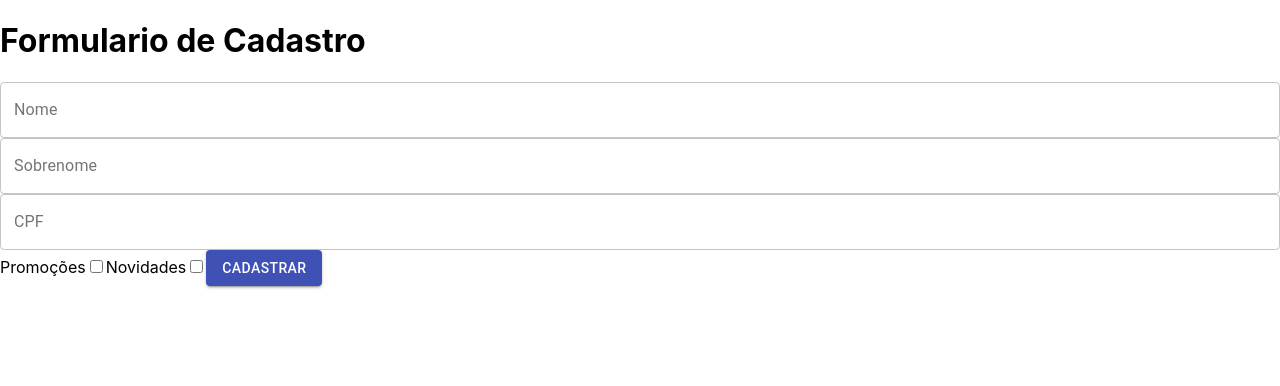
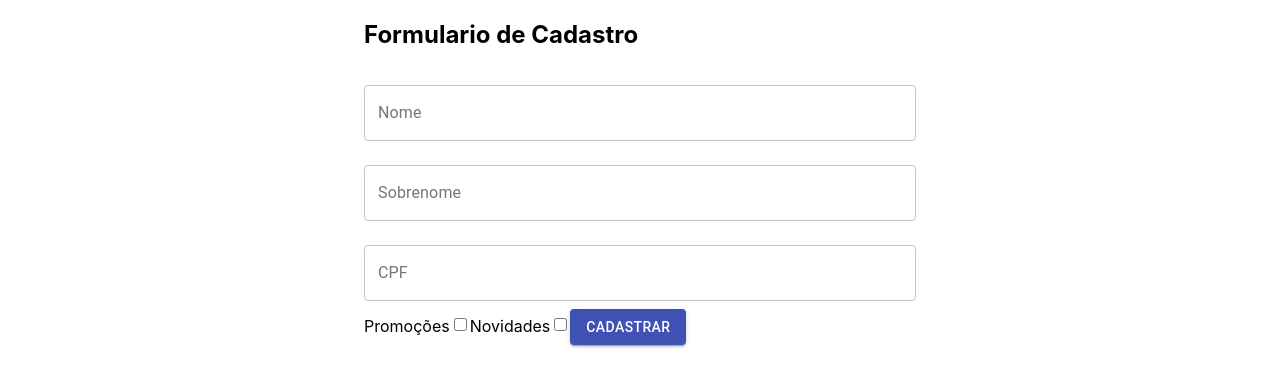
Before and after one commit to mateus-azevedo/learning-react-js, a React (Create React App) app in the folder react_function_components/: page / in a window 1280 px wide. Shown: the top 386 px of the page. Built offline with nearby package versions, Linux system fonts and the light colour scheme.

Commit message:
fazendo o layout e container

```diff
--- a/react_function_components/src/App.js
+++ b/react_function_components/src/App.js
@@ -1,13 +1,14 @@
 import React from "react";
+import { Container } from "@material-ui/core";
 import FormularioCadastro from "./components/FormularioCadastro";
 import "./App.css";
 
 function App() {
   return (
-    <>
+    <Container component="article" maxWidth="sm">
       <h1>Formulario de Cadastro</h1>
       <FormularioCadastro />
-    </>
+    </Container>
   );
 }
 
--- a/react_function_components/src/components/FormularioCadastro/FormularioCadastro.jsx
+++ b/react_function_components/src/components/FormularioCadastro/FormularioCadastro.jsx
@@ -5,14 +5,27 @@
 export default function FormularioCadastro() {
   return (
     <form>
-      <TextField id="nome" label="Nome" variant="outlined" fullWidth />
+      <TextField
+        id="nome"
+        label="Nome"
+        variant="outlined"
+        margin="normal"
+        fullWidth
+      />
       <TextField
         id="sobrenome"
         label="Sobrenome"
         variant="outlined"
+        margin="normal"
         fullWidth
       />
-      <TextField id="CPF" label="CPF" variant="outlined" fullWidth />
+      <TextField
+        id="CPF"
+        label="CPF"
+        variant="outlined"
+        margin="normal"
+        fullWidth
+      />
 
       <label>Promoções</label>
       <input type="checkbox" />
```
